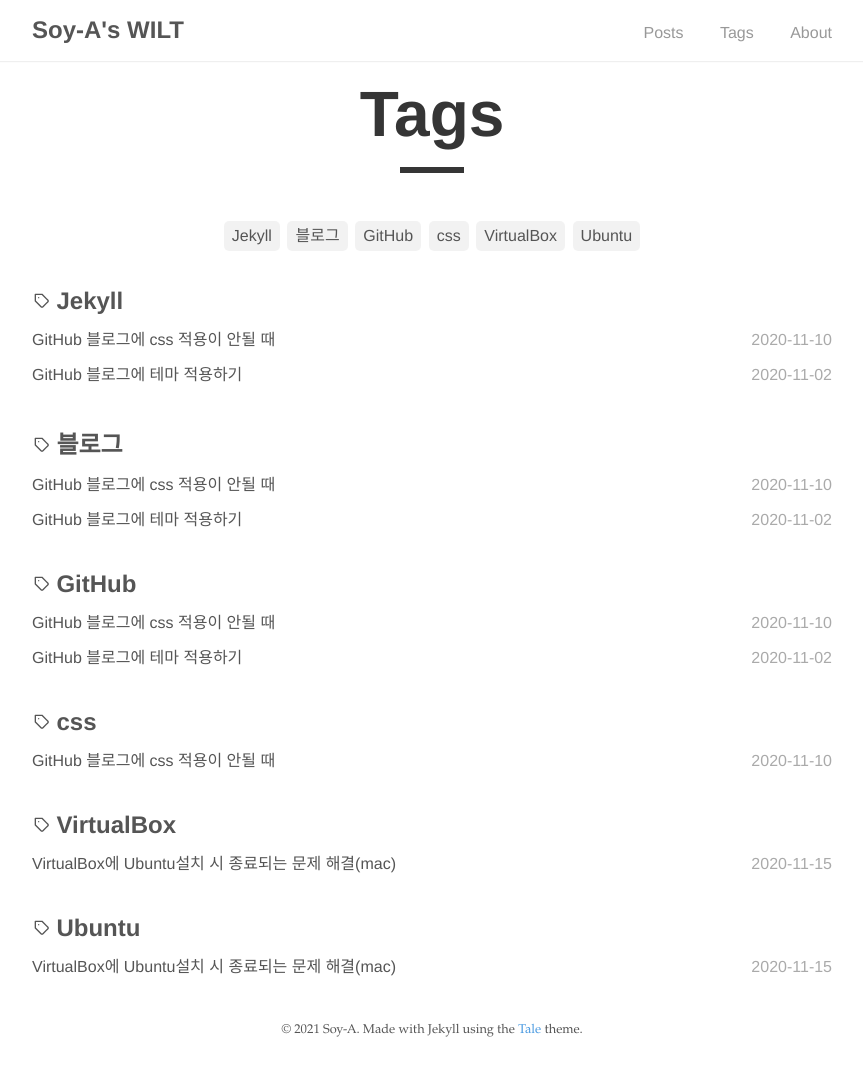
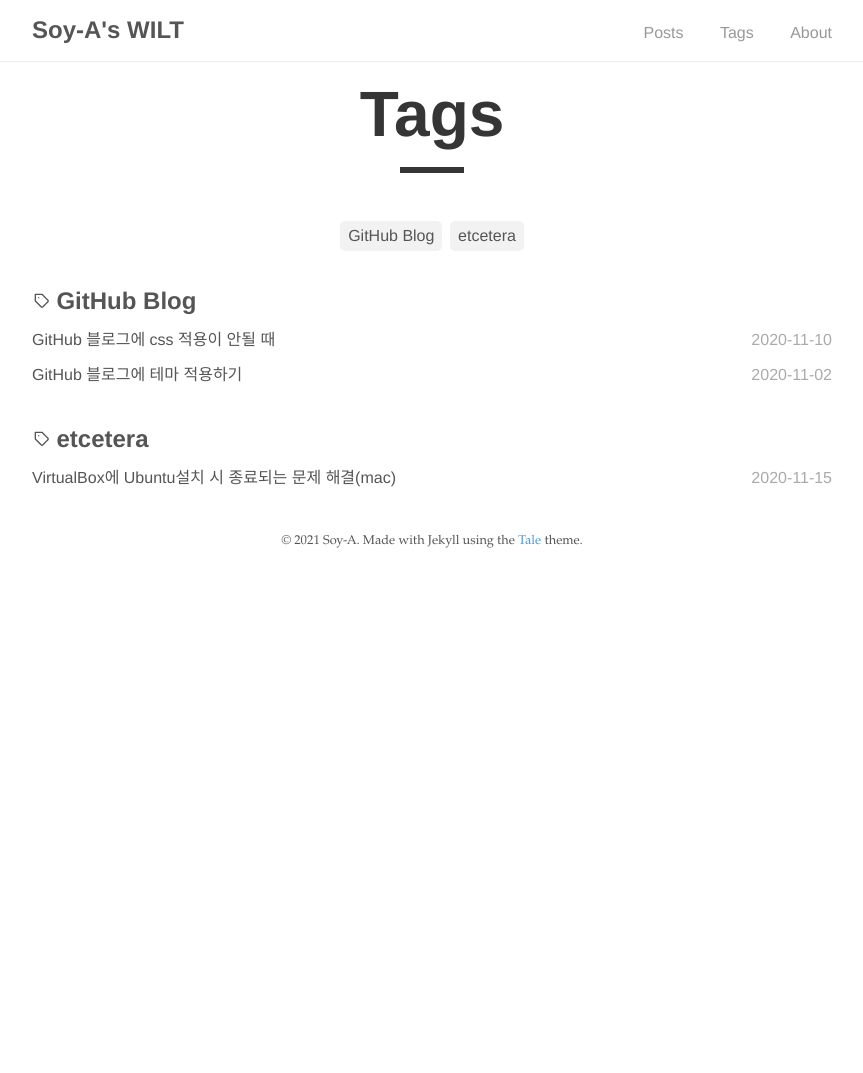
Before and after one commit to soy-A/soy-a.github.io, a Jekyll site: the page built from _pages/tags.html, in a window 1280 px wide. Shown: the whole page, without its empty margins (208-1071 px from the left). Built offline with Jekyll 4.4.1, drawn with Linux system fonts in a browser that asks for light colours; after the commit the page ends 900 px from its top, so only the background shows below that.

Commit message:
docs: Change tag names

```diff
--- a/_posts/2020-11-02-Applying-theme-to-GitHub-blog.md
+++ b/_posts/2020-11-02-Applying-theme-to-GitHub-blog.md
@@ -4,9 +4,7 @@ title: "GitHub 블로그에 테마 적용하기"
 author: "Soy-A"
 comments: true
 tags:
-- Jekyll
-- 블로그
-- GitHub
+- GitHub Blog
 ---
 
 예전 학교 수업에서, GitHub를 사용하는 법을 배우며 GitHub Pages를 사용하는 법도 배웠었다. 그때에는 Jekyll를 설치하지 않고 바로 내 repository에 가져와 사용했었는데, 이번 기회에 Jekyll을 설치해 내 GitHub 블로그를 관리해보기로 했다.
--- a/_posts/2020-11-10-css-not-working-on-GitHub-Pages.md
+++ b/_posts/2020-11-10-css-not-working-on-GitHub-Pages.md
@@ -4,10 +4,7 @@ title: "GitHub 블로그에 css 적용이 안될 때"
 author: "Soy-A"
 comments: true
 tags:
-- Jekyll
-- 블로그
-- GitHub
-- css
+- GitHub Blog
 ---
 
 GitHub블로그를 만들기 위해 로컬 컴퓨터에서 jekyll 서버를 돌렸을 때에는 테마 적용이 예쁘게 되었다.
--- a/_posts/2020-11-15-Fixing-error-when-installing-Ubuntu-on-VirtualBox.md
+++ b/_posts/2020-11-15-Fixing-error-when-installing-Ubuntu-on-VirtualBox.md
@@ -4,8 +4,7 @@ title: "VirtualBox에 Ubuntu설치 시 종료되는 문제 해결(mac)"
 author: "Soy-A"
 comments: true
 tags:
-- VirtualBox
-- Ubuntu
+- etcetera
 ---
 
 버츄얼박스에 우분투를 설치하는 방법은 여러 블로그들에 많이 올라와있다.
```
